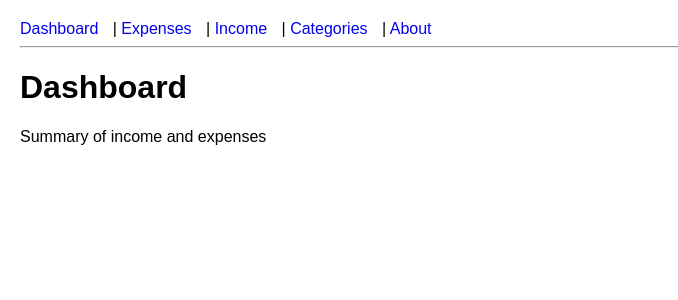
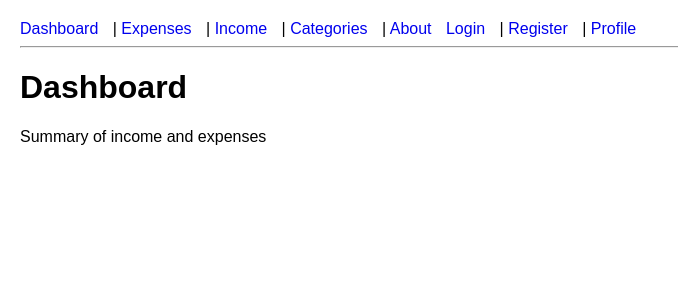
Before and after one commit to Isao12345/my_flask_web, a Flask app: page / in a window 1280 px wide. Shown: the top 300 px of the page, without its empty margins (0-678 px from the left). Run offline with Flask 3, Linux system fonts and the light colour scheme.

Commit message:
add profile page and auth links in navbar

```diff
--- a/app.py
+++ b/app.py
@@ -38,5 +38,10 @@ def login():
 def register():
     return render_template("register.html")
 
+
+@app.route("/profile")
+def profile():
+    return render_template("profile.html")
+
 if __name__ == "__main__":
     app.run(debug=True)
--- a/templates/base.html
+++ b/templates/base.html
@@ -12,6 +12,9 @@
         <a href="/income">Income</a> |
         <a href="/categories">Categories</a> |
         <a href="/about">About</a>
+        <a href="/login">Login</a> |
+        <a href="/register">Register</a> |
+        <a href="/profile">Profile</a>
     </nav>
     <hr>
     {% block content %}{% endblock %}
--- a/templates/profile.html
+++ b/templates/profile.html
@@ -0,0 +1,5 @@
+{% extends "base.html" %}
+{% block content %}
+<h1>Profile</h1>
+<p>User profile information</p>
+{% endblock %}
```
